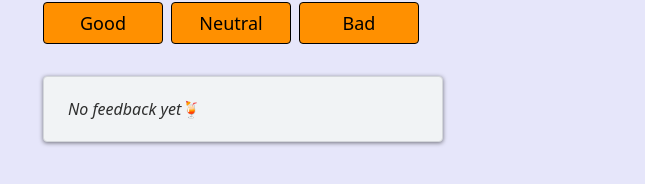
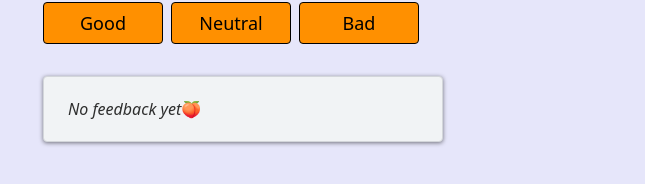
Before and after one commit to Tema817/02-react-cafe, a React (Vite) app: page / in a window 1280 px wide. Shown: the part 358-542 px from the top of the page, without its empty margins (317-962 px from the left). Built offline with nearby package versions, Linux system fonts and the light colour scheme.

Commit message:
Homework#2

```diff
--- a/src/components/Notification/Notification.tsx
+++ b/src/components/Notification/Notification.tsx
@@ -1,5 +1,6 @@
 import css from './Notification.module.css';
 
 export default function Notification() {
-  return <p className={css.message}>No feedback yet🍹</p>;
+  return <p className={css.message}>No feedback yet🍑</p>;
+
 }
```
